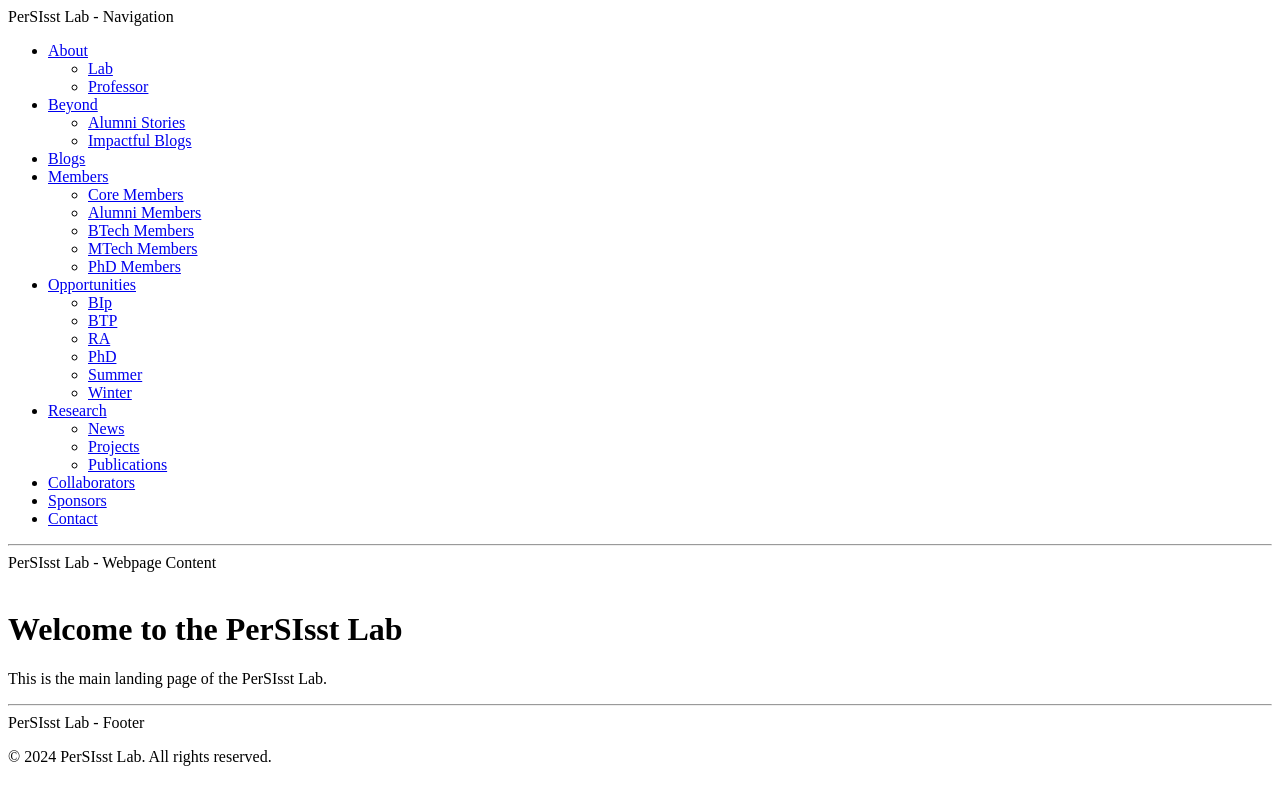
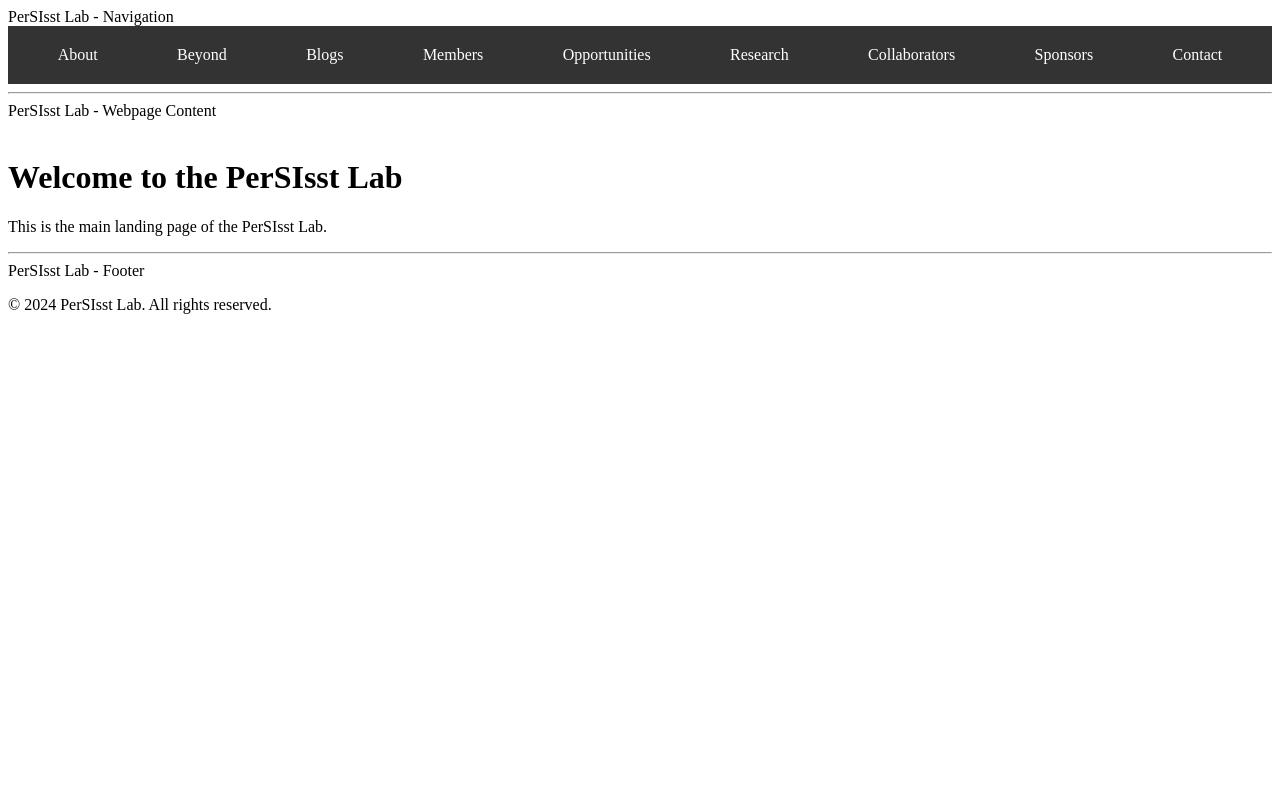
Before and after one commit to kintsugi-programmer/PerSIsst-Lab, a Next.js app in the folder v1/: page / in a window 1280 px wide. Built offline with nearby package versions, Linux system fonts and the light colour scheme.

Commit message:
nav.css temporary

```diff
--- a/v1/components/Nav.jsx
+++ b/v1/components/Nav.jsx
@@ -1,46 +1,67 @@
 import React from 'react';
 import Link from 'next/link';
+import '../styles/nav.css'; // Import your global CSS file
 
 const Nav = () => {
-  return (
-    <nav>
-      PerSIsst Lab - Navigation
-      <ul>
-        <li><Link href="/About">About</Link></li>
-        <ul><li><Link href="/About/Lab">Lab</Link></li>
-        <li><Link href="/About/Professor">Professor</Link></li></ul>
+  return (<>
+    <div>PerSIsst Lab - Navigation</div>
+    <nav className="navbar">
+      <ul className="mainMenu">
+        <li className="menuItem">
+          <Link href="/About">About</Link>
+          <ul className="subMenu">
+            <li><Link href="/About/Lab">Lab</Link></li>
+            <li><Link href="/About/Professor">Professor</Link></li>
+          </ul>
+        </li>
 
-        <li><Link href="/Beyond">Beyond</Link></li>
-        <ul><li><Link href="/Beyond/AluminiStories">Alumni Stories</Link></li>
-        <li><Link href="/Beyond/ImpactfulBlogs">Impactful Blogs</Link></li></ul>
+        <li className="menuItem">
+          <Link href="/Beyond">Beyond</Link>
+          <ul className="subMenu">
+            <li><Link href="/Beyond/AluminiStories">Alumni Stories</Link></li>
+            <li><Link href="/Beyond/ImpactfulBlogs">Impactful Blogs</Link></li>
+          </ul>
+        </li>
 
-        <li><Link href="/Blogs">Blogs</Link></li>
+        <li className="menuItem"><Link href="/Blogs">Blogs</Link></li>
 
-        <li><Link href="/Members">Members</Link></li>
-        <ul><li><Link href="/Members/Core">Core Members</Link></li>
+        <li className="menuItem">
+          <Link href="/Members">Members</Link>
+          <ul className="subMenu">
+            <li><Link href="/Members/Core">Core Members</Link></li>
             <li><Link href="/Members/Alumini">Alumni Members</Link></li>
             <li><Link href="/Members/Btech">BTech Members</Link></li>
             <li><Link href="/Members/Mtech">MTech Members</Link></li>
-        <li><Link href="/Members/Phd">PhD Members</Link></li></ul>
+            <li><Link href="/Members/Phd">PhD Members</Link></li>
+          </ul>
+        </li>
 
-        <li><Link href="/Opportunities">Opportunities</Link></li>
-        <ul><li><Link href="/Opportunities/BIp">BIp</Link></li>
+        <li className="menuItem">
+          <Link href="/Opportunities">Opportunities</Link>
+          <ul className="subMenu">
+            <li><Link href="/Opportunities/BIp">BIp</Link></li>
             <li><Link href="/Opportunities/BTP">BTP</Link></li>
             <li><Link href="/Opportunities/RA">RA</Link></li>
             <li><Link href="/Opportunities/Phd">PhD</Link></li>
             <li><Link href="/Opportunities/Summer">Summer</Link></li>
-        <li><Link href="/Opportunities/Winter">Winter</Link></li></ul>
+            <li><Link href="/Opportunities/Winter">Winter</Link></li>
+          </ul>
+        </li>
 
-        <li><Link href="/Research">Research</Link></li>
-        <ul><li><Link href="/Research/News">News</Link></li>
+        <li className="menuItem">
+          <Link href="/Research">Research</Link>
+          <ul className="subMenu">
+            <li><Link href="/Research/News">News</Link></li>
             <li><Link href="/Research/Projects">Projects</Link></li>
-        <li><Link href="/Research/Publications">Publications</Link></li></ul>
+            <li><Link href="/Research/Publications">Publications</Link></li>
+          </ul>
+        </li>
 
-        <li><Link href="/Collaborators">Collaborators</Link></li>
-        <li><Link href="/Sponsors">Sponsors</Link></li>
-        <li><Link href="/Contact">Contact</Link></li>
+        <li className="menuItem"><Link href="/Collaborators">Collaborators</Link></li>
+        <li className="menuItem"><Link href="/Sponsors">Sponsors</Link></li>
+        <li className="menuItem"><Link href="/Contact">Contact</Link></li>
       </ul>
-    </nav>
+    </nav></>
   );
 };
 
--- /dev/null
+++ b/v1/styles/nav.css
@@ -0,0 +1,67 @@
+/* Styling for the navigation bar */
+.navbar {
+    background-color: #333;
+    padding: 10px;
+  }
+
+  .mainMenu {
+    list-style-type: none;
+    padding: 0;
+    margin: 0;
+    display: flex;
+    justify-content: space-around;
+  }
+
+  .menuItem {
+    position: relative; /* Important for dropdown positioning */
+  }
+
+  .menuItem > a {
+    display: block;
+    padding: 10px;
+    color: white;
+    text-decoration: none;
+    background-color: #333;
+    transition: background-color 0.3s ease;
+  }
+
+  .menuItem > a:hover {
+    background-color: #444;
+  }
+
+  /* Submenu styling */
+  .subMenu {
+    list-style-type: none;
+    padding: 0;
+    margin: 0;
+    position: absolute; /* Allows it to drop down */
+    top: 100%; /* Positions submenu below the main menu item */
+    left: 0;
+    background-color: #333;
+    display: none; /* Hidden by default */
+    min-width: 150px;
+    box-shadow: 0 4px 8px rgba(0, 0, 0, 0.1); /* Optional for a dropdown shadow effect */
+  }
+
+  .subMenu li a {
+    padding: 10px;
+    display: block;
+    color: white;
+    text-decoration: none;
+    background-color: #333;
+    transition: background-color 0.3s ease;
+  }
+
+  .subMenu li a:hover {
+    background-color: #444;
+  }
+
+  /* Show the dropdown menu on hover */
+  .menuItem:hover .subMenu {
+    display: block;
+  }
+
+  /* Ensures the main menu stays horizontally aligned */
+  .mainMenu > li {
+    position: relative;
+  }
```
Lines whose indentation alone changed are shown as unchanged.
